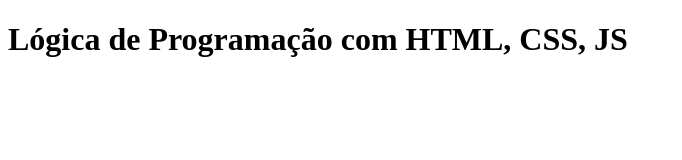
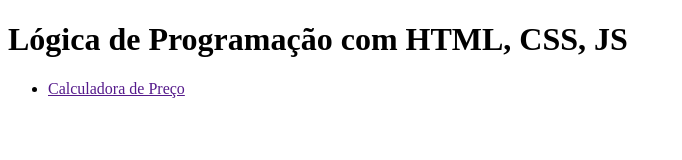
Before and after one commit to yjglipse/atividade8, a plain HTML site: page index.html in a window 1280 px wide. Shown: the whole page, without its empty margins (0-682 px from the left). Drawn offline with Linux system fonts and the light colour scheme.

Commit message:
feat: add nav list

```diff
--- a/index.html
+++ b/index.html
@@ -9,7 +9,15 @@
 </head>
 <body>
    <header>
-     <h1>Lógica de Programação com HTML, CSS, JS</h1>
+        <h1>Lógica de Programação com HTML, CSS, JS</h1>
    </header>
+
+   <nav>
+        <ul>
+           <li>
+                <a href="">Calculadora de Preço</a>
+           </li>
+        </ul>
+   </nav>
 </body>
 </html>
```
